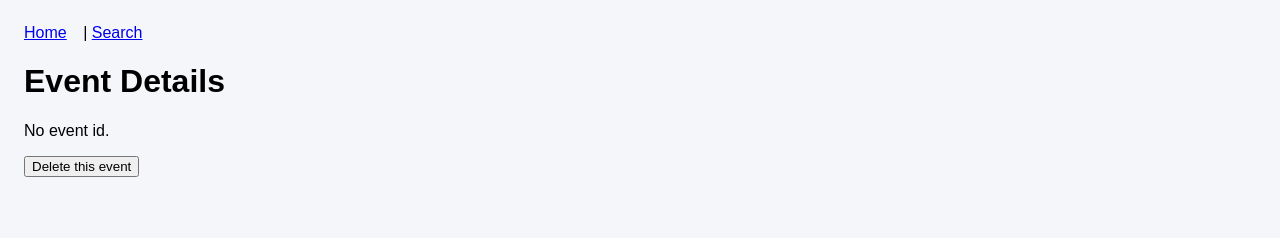
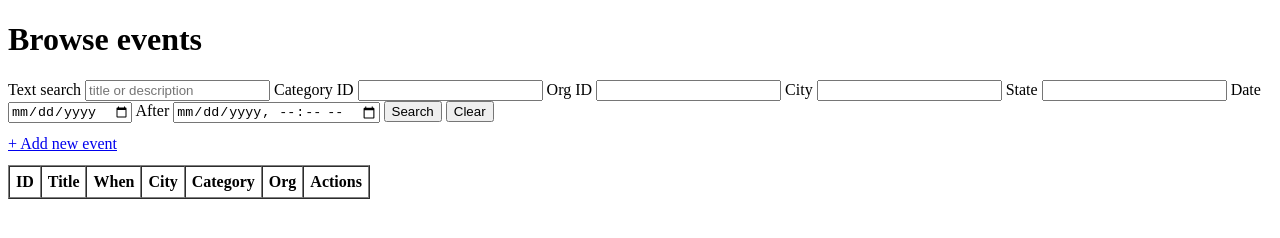
Before and after one commit to poojaya/webdev-2-assesment, a website: page WEB/public/event.html in a window 1280 px wide. Drawn offline with Linux system fonts and the light colour scheme.

Commit message:
Update event.html

```diff
--- a/WEB/public/event.html
+++ b/WEB/public/event.html
@@ -1,22 +1,36 @@
-<!DOCTYPE html>
-<html>
+<!doctype html>
+<html lang="en">
 <head>
-  <title>Event Details</title>
-  <link rel="stylesheet" href="css/style.css" />
+  <meta charset="utf-8" />
+  <title>Browse events</title>
+  <meta name="viewport" content="width=device-width,initial-scale=1" />
 </head>
 <body>
-  <nav>
-    <a href="index.html">Home</a> |
-    <a href="search.html">Search</a>
-  </nav>
+  <h1>Browse events</h1>
 
-  <h1>Event Details</h1>
-  <div id="event-detail"></div>
-  <button id="deleteBtn">Delete this event</button>
-<p id="deleteMsg"></p>
-<script src="/public/js/event.js"></script>
+  <form id="searchForm">
+    <label>Text search <input name="q" placeholder="title or description" /></label>
+    <label>Category ID <input name="category" type="number" min="1" /></label>
+    <label>Org ID <input name="org" type="number" min="1" /></label>
+    <label>City <input name="city" /></label>
+    <label>State <input name="state" /></label>
+    <label>Date <input name="date" type="date" /></label>
+    <label>After <input name="after" type="datetime-local" /></label>
+    <button type="submit">Search</button>
+    <button type="button" id="clearBtn">Clear</button>
+  </form>
 
+  <p style="margin:12px 0"><a href="/add.html">+ Add new event</a></p>
 
-  <script src="js/event.js"></script>
+  <table id="results" border="1" cellpadding="6" cellspacing="0">
+    <thead>
+      <tr>
+        <th>ID</th><th>Title</th><th>When</th><th>City</th><th>Category</th><th>Org</th><th>Actions</th>
+      </tr>
+    </thead>
+    <tbody></tbody>
+  </table>
+
+  <script src="/js/events.js"></script>
 </body>
 </html>
```
